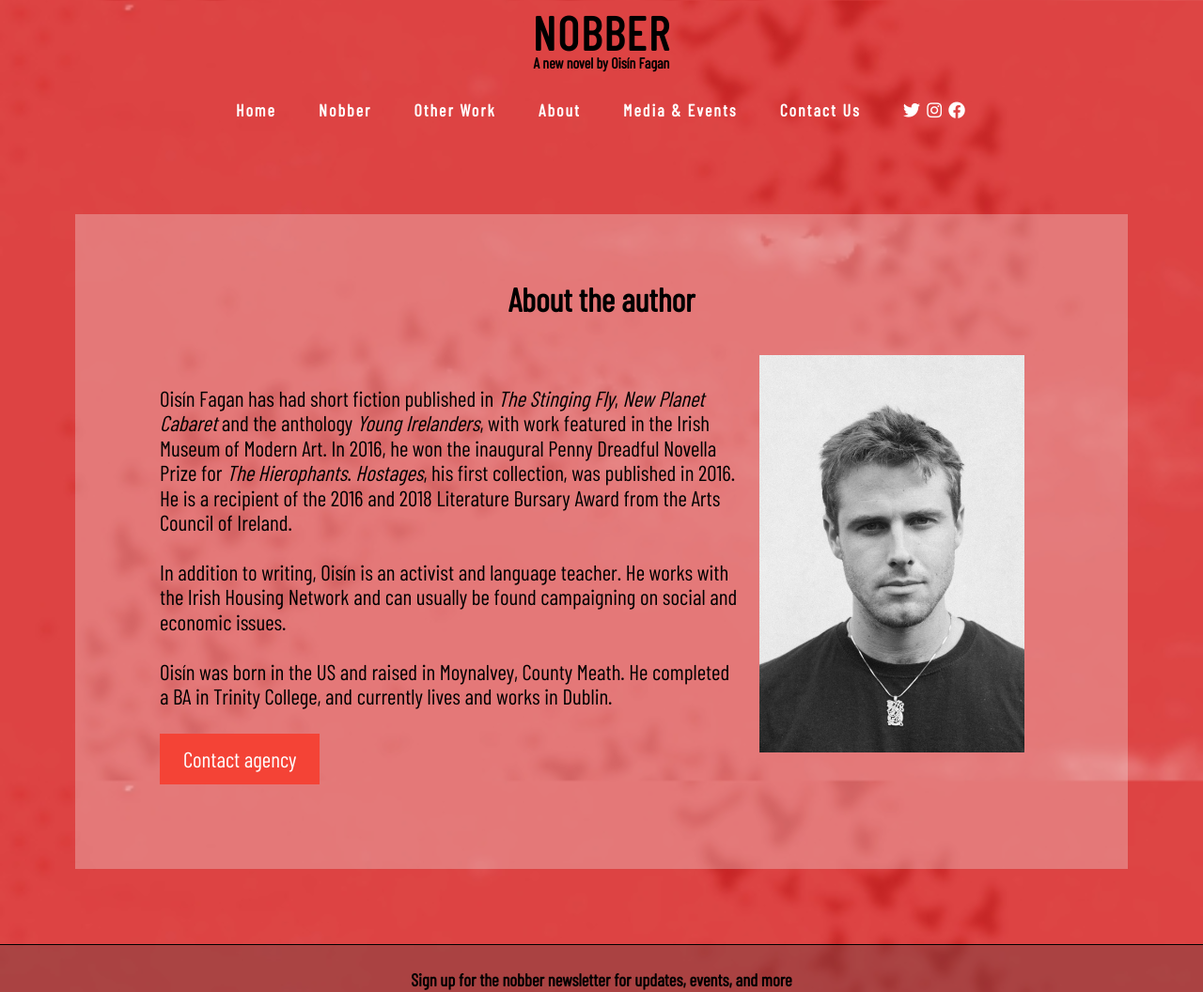
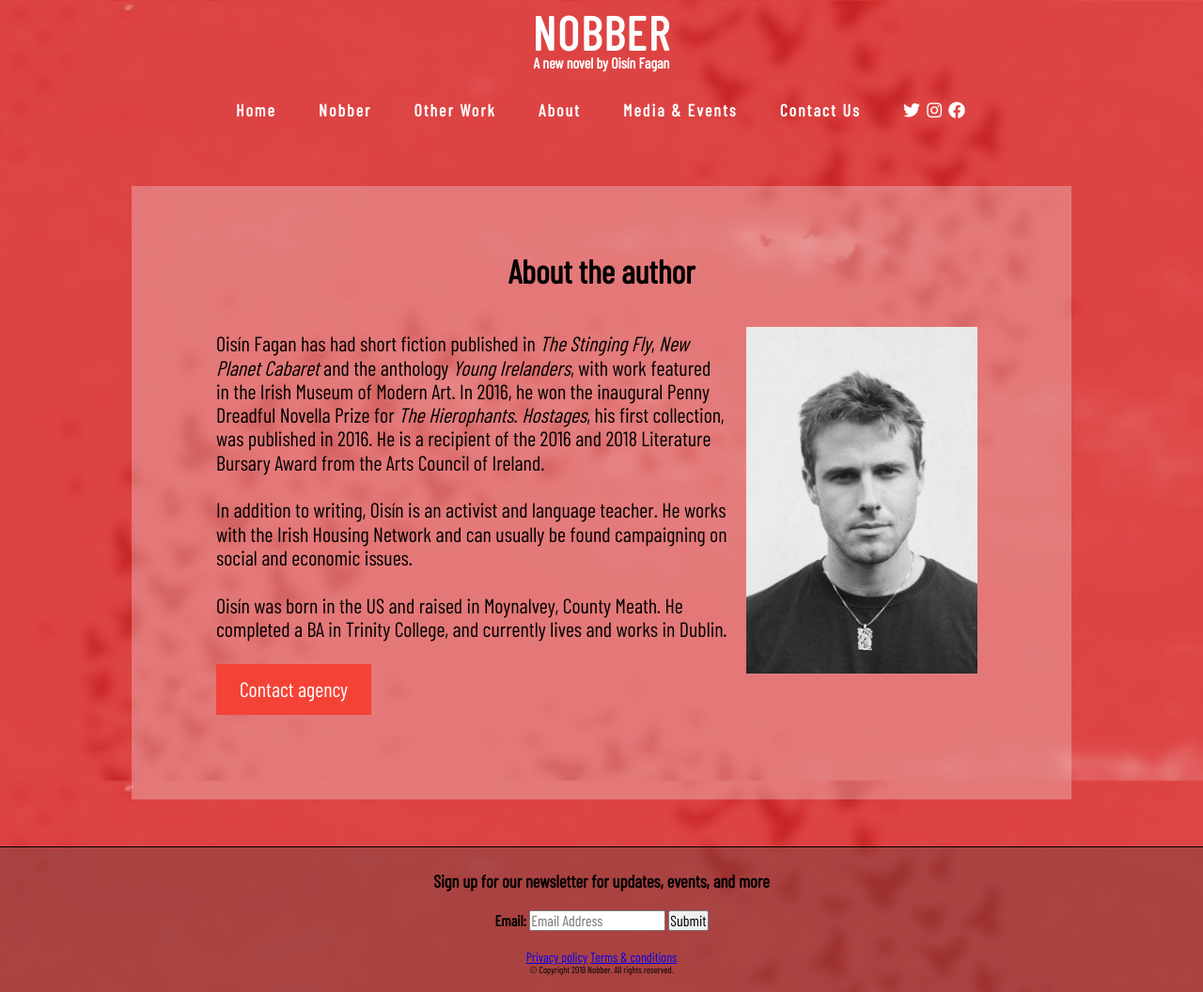
Before and after one commit to golpochat/Web-Design, a plain HTML site: page about-us.html in a window 1280 px wide. Shown: the top 1056 px of the page at 94% size. Drawn offline with nearby package versions, Linux system fonts and the light colour scheme.

Commit message:
Changed header/brand name color & footer wording

```diff
--- a/about-us.html
+++ b/about-us.html
@@ -73,7 +73,7 @@
 
     <h2>About the author</h2>
 
-    <p><img src="img/Author.jpg" alt="Author photo"><br><br>
+    <p><img src="img/Author.jpg" alt="Author photo"><br>
       Oisín Fagan has had short fiction published in <i>The Stinging Fly</i>, <i>New Planet Cabaret</i> and the anthology <i>Young Irelanders</i>, with work featured in the Irish Museum of Modern Art. In 2016, he won the inaugural Penny Dreadful Novella Prize for <i>The Hierophants</i>. <i>Hostages</i>, his first collection, was published in 2016. He is a recipient of the 2016 and 2018 Literature Bursary Award from the Arts Council of Ireland.
       <br><br>
       In addition to writing, Oisín is an activist and language teacher. He works with the Irish Housing Network and can usually be found campaigning on social and economic issues.
@@ -94,7 +94,7 @@
   <footer>
     <section id="signUp">
       <h3>
-        Sign up for the nobber newsletter for updates, events, and more
+        Sign up for our newsletter for updates, events, and more
       </h3>
       <form id="my-form" action="https://formspree.io/mqkakjeq" method="POST">
         <label>Email:</label>
--- a/css/about-us.css
+++ b/css/about-us.css
@@ -1,6 +1,11 @@
+.brandname {
+  color: white;
+}
 
 .transbox {
-  margin: 80px;
+  margin: 50px;
+  margin-left: 140px;
+  margin-right: 140px;
   background-color: rgba(240, 240, 240, 0.3);
   border: 0.1px grey;
   font-family: "Barlow Condensed", sans-serif;
@@ -23,10 +28,11 @@
   width: 30%;
   height: auto;
   margin: 20px;
+  margin-right: 10px;
 }
 
 .bio p{
-  font-size: 23px;
+  font-size: 22px;
   padding: 20px;
   font-weight: 100;
 }
```
